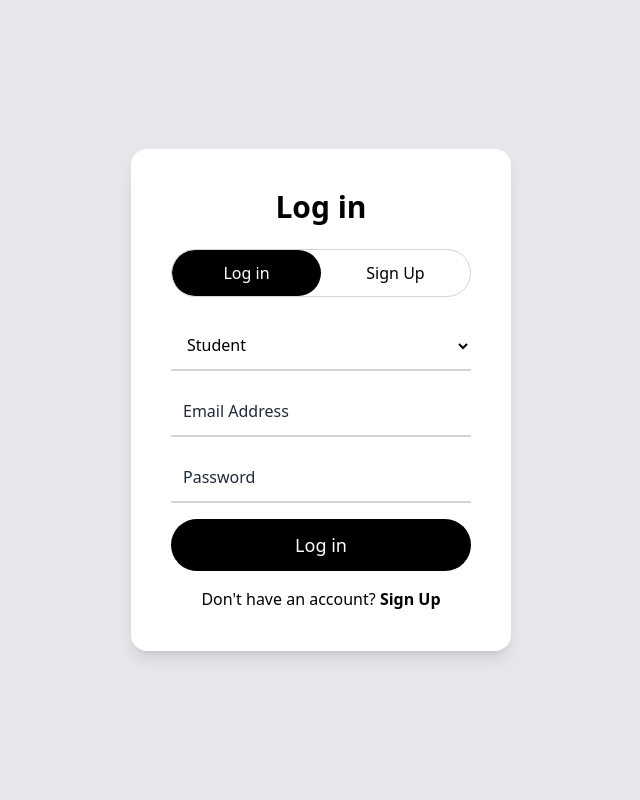
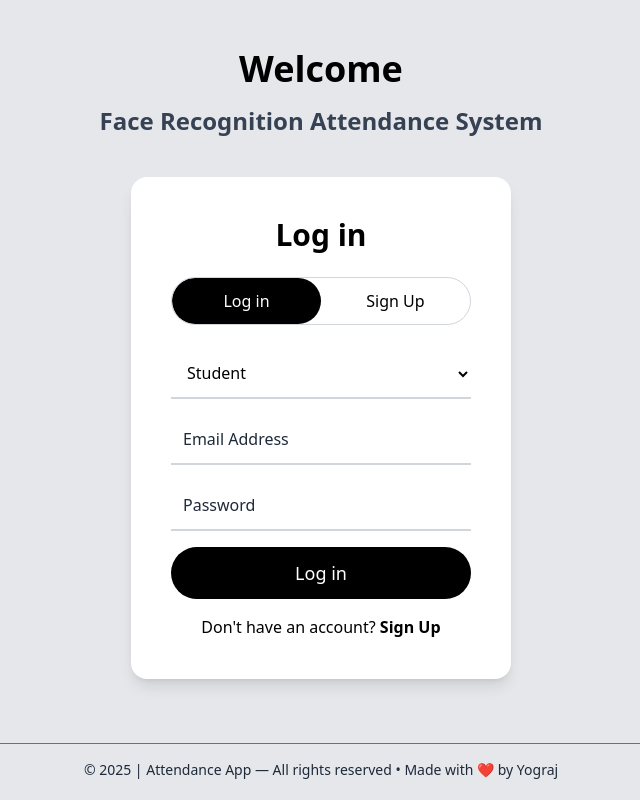
Before and after one commit to yograj06/Attendance-App, a React (Vite) app: page / in a window 1280 px wide. Shown: the whole page, without its empty margins (319-959 px from the left). Built offline with nearby package versions, Linux system fonts and the light colour scheme.

Commit message:
added text and footer

```diff
--- a/src/App.jsx
+++ b/src/App.jsx
@@ -1,26 +1,42 @@
-import { BrowserRouter, Routes, Route } from "react-router-dom"
-import Login from "./components/Login"
-import StudentDashboard from "./components/StudentDashboard"
-import TeacherDashboard from "./components/TeacherDashboard"
-import AdminDashboard from "./components/AdminDashboard"
-import ProtectedRoute from "./components/ProtectedRoute"
-import StudentLayout from "./components/StudentLayout"
-import TeacherLayout from "./components/TeacherLayout"
-import AdminLayout from "./components/AdminLayout"
+import { BrowserRouter, Routes, Route } from "react-router-dom";
+import Login from "./components/Login";
+import StudentDashboard from "./components/StudentDashboard";
+import TeacherDashboard from "./components/TeacherDashboard";
+import AdminDashboard from "./components/AdminDashboard";
+import ProtectedRoute from "./components/ProtectedRoute";
+import StudentLayout from "./components/StudentLayout";
+import TeacherLayout from "./components/TeacherLayout";
+import AdminLayout from "./components/AdminLayout";
 
 const App = () => {
   return (
     <BrowserRouter>
       <Routes>
-
-        {/* LOGIN PAGE */}
+        {/* Login Page */}
         <Route
           path="/"
           element={
             <div className="min-h-screen flex flex-col bg-gray-200 px-4">
+              {/* Center Content */}
               <div className="grow grid place-items-center">
-                <Login />
+                <div className="flex flex-col items-center gap-4">
+                  <h1 className="text-4xl font-bold mt-6 text-center">
+                    Welcome
+                  </h1>
+
+                  <h2 className="text-2xl text-gray-700 font-semibold text-center max-w-md mb-6">
+                    Face Recognition Attendance System
+                  </h2>
+
+                  <Login />
+                </div>
               </div>
+
+              {/* Footer */}
+              <footer className="text-center mt-6 mb-5 sm:mt-10 text-gray-800 text-xs sm:text-sm border-t border-gray-500 pt-4">
+                © 2025 | Attendance App — All rights reserved • Made with ❤️ by
+                Yograj
+              </footer>
             </div>
           }
         />
@@ -60,10 +76,9 @@ const App = () => {
         >
           <Route index element={<AdminDashboard />} />
         </Route>
-
       </Routes>
     </BrowserRouter>
-  )
-}
+  );
+};
 
-export default App
+export default App;
```
